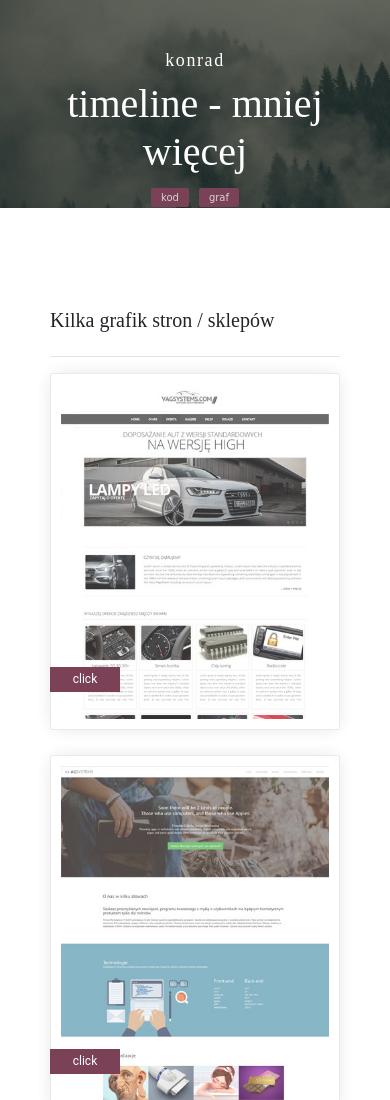
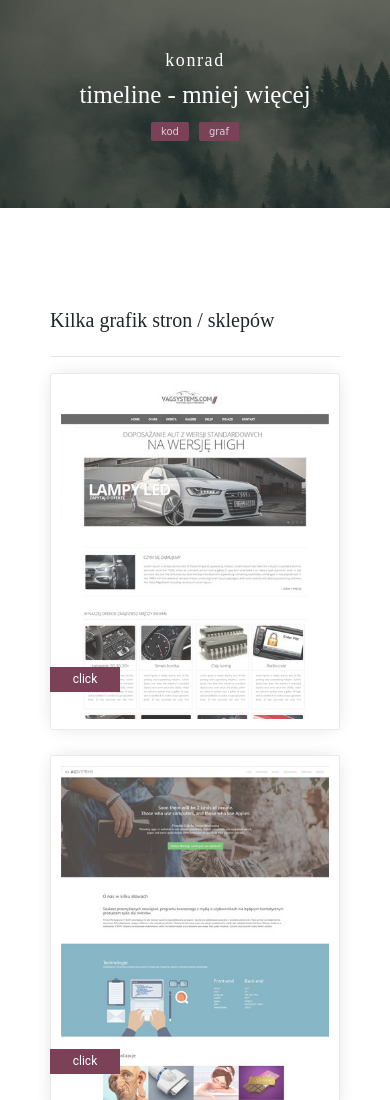
Before and after one commit to studiokam/studiokam, a plain HTML site: page graf.html in a window 390 px wide. Shown: the top 1100 px of the page. Drawn offline with nearby package versions, Linux system fonts and the light colour scheme; a web font is replaced by a local one.

Commit message:
zmiana wielkości napisów w banerze, edycja styli

```diff
--- a/css/style.css
+++ b/css/style.css
@@ -5,10 +5,8 @@
   	font-family: 'Arima Madurai';
 }
 .box-first h1 {
-
 	font-weight: 200;
 	font-size: 40px;
-	/*letter-spacing: 10px;*/
 }
 .box-first a {
 	font-family: 'Nova Slim', cursive;
@@ -60,19 +58,6 @@
 .box-img-last {
 	margin-bottom: 20px;
 }
-/*.box-left:before {
-	content: "";
-	display: block;
-	background: #fff;
-	border-radius: 0 10px 10px 0;
-	width: 120px;
-	height: 9px;
-	position: relative;
-	top: -20px;
-	left: -31px;
-	border: 1px solid #e5e5e5;
-	border-left: 1px solid #fff;
-}*/
 .box-left:before {
 	content: "";
 	display: block;
@@ -95,7 +80,6 @@
 	height: 9px;
 	position: relative;
 	top: 20px;
-	/*top: 0;*/
 	right: calc(-100% + 89px);
 	border: 1px solid #e5e5e5;
 	border-right: 1px solid #fff;
@@ -110,7 +94,6 @@
 	height: 9px;
 	position: relative;
 	top: 15px;
-	/*top: 0;*/
 	right: calc(-100% + 49px);
 	border: 1px solid #e5e5e5;
 	border-right: 1px solid #f3f3f3;
@@ -125,7 +108,6 @@
 	height: 9px;
 	position: relative;
 	top: 10px;
-	/*top: 0;*/
 	right: calc(-100% + 9px);
 	border: 1px solid #e5e5e5;
 	border-right: 1px solid #f3f3f3;
@@ -172,7 +154,6 @@
 	width: 70px;
 	height: 25px;
 	position: relative;
-	/*transform: rotate(45deg);*/
 	top: -63px;
 	left: 0px;
 	border: 1px solid #7b4156;
@@ -187,7 +168,6 @@
 	height: 109px;
 	position: relative;
 	top: -20px;
-	/*top: 0;*/
 	right: calc(-100% + 89px);
 	border: 1px solid #e5e5e5;
 	border-right: 1px solid #fff;
@@ -225,6 +205,10 @@
 	    margin-right: auto;
 	    margin-left: auto;
 	}
+	.box-first h1 {
+		font-weight: 200;
+		font-size: 25px;
+	}
 }
 
 @media (min-width: 768px) {
```
Also changed, not shown: start.html (+2 -2 lines).
